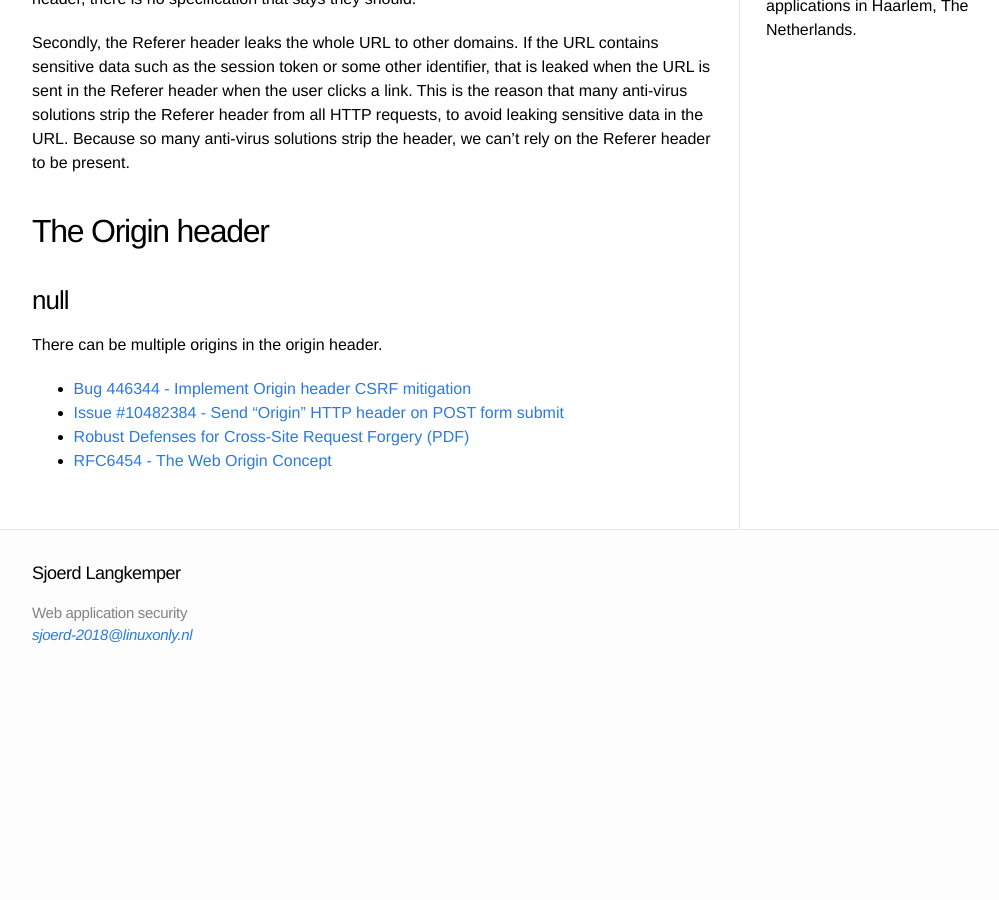
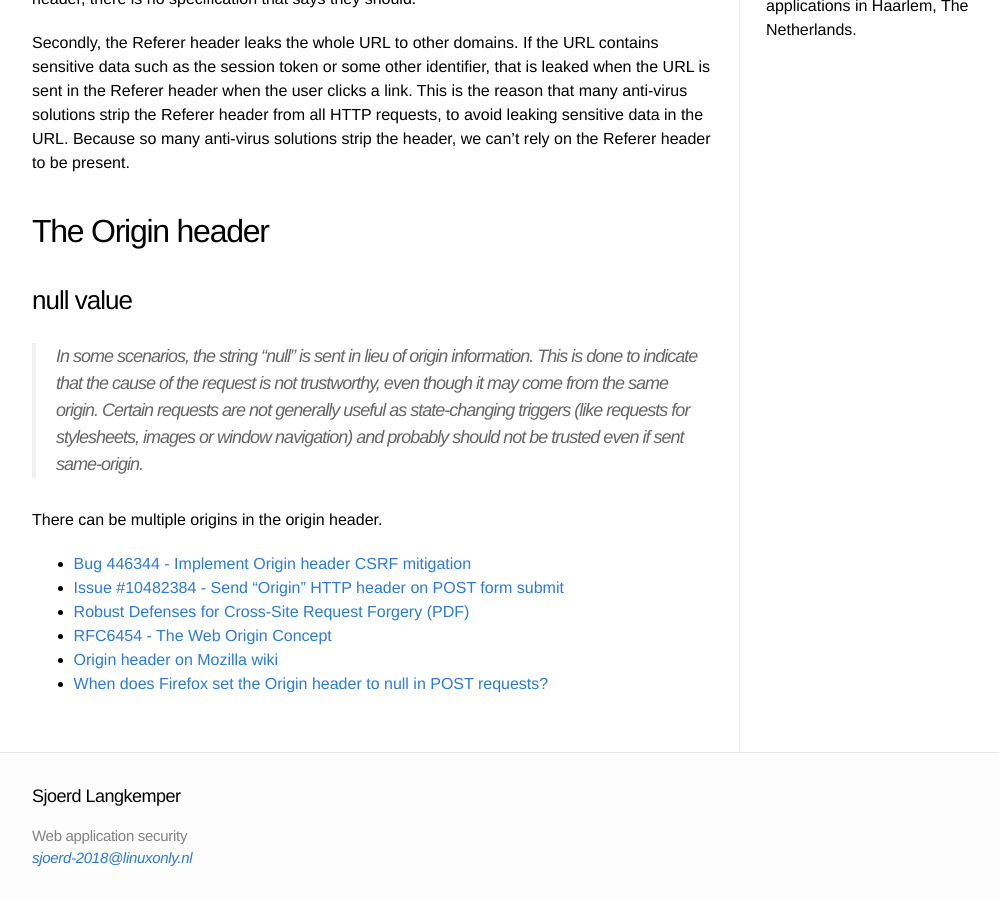
Before and after one commit to Sjord/Sjord.github.io, a Jekyll site: the page built from _posts/2018-03-21-prevent-csrf-with-the-origin-http-request-header.md, in a window 1280 px wide and 900 px high, scrolled down 631 px. Shown: the whole window, without its empty margins (108-1107 px from the left). Built offline with Jekyll 4.4.1, drawn with Linux system fonts in a browser that asks for light colours; before the commit the page ends 1308 px from its top, so only the background shows below that.

Commit message:
Some notes about null values

```diff
--- a/_posts/2018-03-21-prevent-csrf-with-the-origin-http-request-header.md
+++ b/_posts/2018-03-21-prevent-csrf-with-the-origin-http-request-header.md
@@ -21,9 +21,9 @@
 
 ## The Origin header
 
-### null
+### null value
 
-
+> In some scenarios, the string "null" is sent in lieu of origin information. This is done to indicate that the cause of the request is not trustworthy, even though it may come from the same origin. Certain requests are not generally useful as state-changing triggers (like requests for stylesheets, images or window navigation) and probably should not be trusted even if sent same-origin.
 
 There can be multiple origins in the origin header.
 
@@ -31,3 +31,5 @@
 * [Issue #10482384 - Send "Origin" HTTP header on POST form submit](https://developer.microsoft.com/en-us/microsoft-edge/platform/issues/10482384/)
 * [Robust Defenses for Cross-Site Request Forgery (PDF)](https://seclab.stanford.edu/websec/csrf/csrf.pdf)
 * [RFC6454 - The Web Origin Concept](https://datatracker.ietf.org/doc/rfc6454/)
+* [Origin header on Mozilla wiki](https://wiki.mozilla.org/Security/Origin)
+* [When does Firefox set the Origin header to null in POST requests?](https://stackoverflow.com/questions/42239643/when-does-firefox-set-the-origin-header-to-null-in-post-requests)
```
